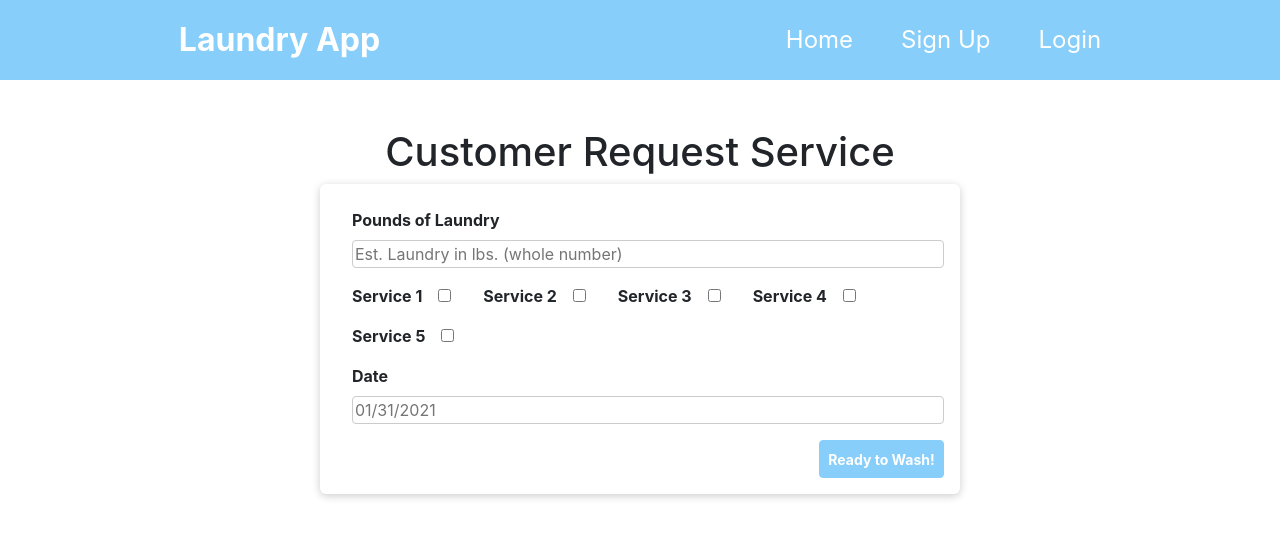
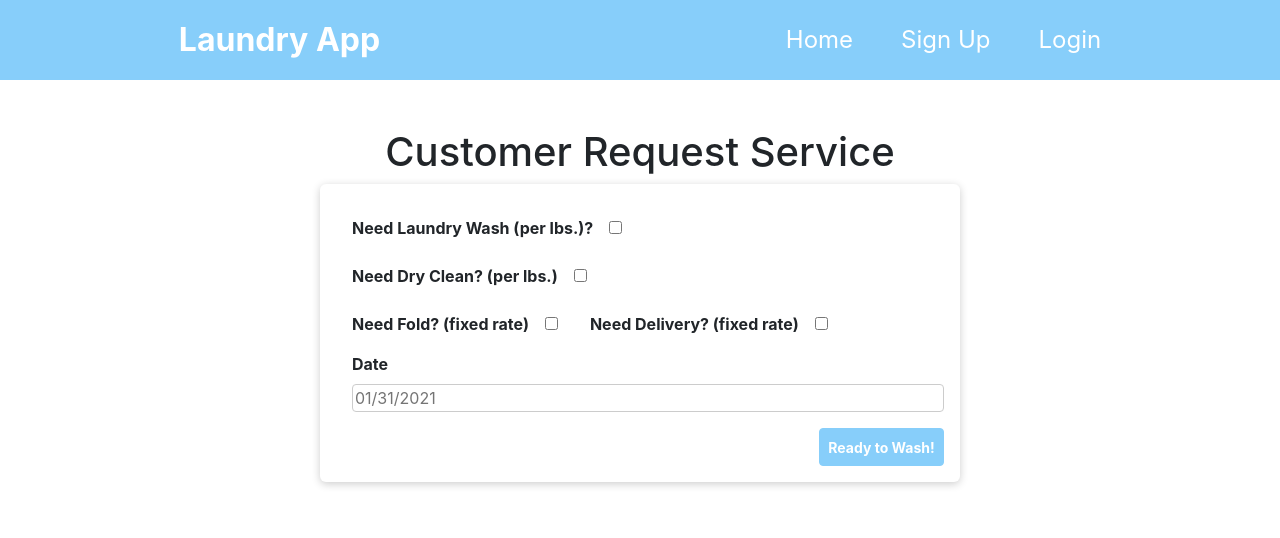
Before and after one commit to michaelchang106/laundryApp, a React (Create React App) app in the folder front/: page /CustomerRequestService in a window 1280 px wide. Shown: the top 538 px of the page. Built offline with nearby package versions, Linux system fonts and the light colour scheme.

Commit message:
fixed laundryRequest pull from DB for new serviceObjects format in DB

```diff
--- a/front/src/components/customer/LaundryRequestForm.js
+++ b/front/src/components/customer/LaundryRequestForm.js
@@ -6,24 +6,23 @@ import classes from "./LaundryRequestForm.module.css";
 function LaundryRequestForm(props) {
   // initailize react hooks
   const poundsOfLaundryRef = useRef();
-  const service1Ref = useRef();
-  const service2Ref = useRef();
-  const service3Ref = useRef();
-  const service4Ref = useRef();
-  const service5Ref = useRef();
+  const foldRef = useRef();
+  const poundsOfDryCleanRef = useRef();
+  const deliveryRef = useRef();
   const dateRef = useRef();
+
   const [dateErrorMessage, setDateErrorMesssage] = useState();
+  const [dryCleanForm, setDryCleanForm] = useState(false);
+  const [washForm, setWashForm] = useState(false);
 
   // onSubmit customer form handler
   async function laundryRequestHandler(event) {
     event.preventDefault();
 
     const poundsOfLaundry = poundsOfLaundryRef.current.value;
-    const service1 = service1Ref.current.checked;
-    const service2 = service2Ref.current.checked;
-    const service3 = service3Ref.current.checked;
-    const service4 = service4Ref.current.checked;
-    const service5 = service5Ref.current.checked;
+    const fold = foldRef.current.checked;
+    const poundsOfDryClean = poundsOfDryCleanRef.current.value;
+    const delivery = deliveryRef.current.checked;
     const date = dateRef.current.value;
 
     const today = new Date();
@@ -35,51 +34,106 @@ function LaundryRequestForm(props) {
     }
 
     const laundryRequestData = {
-      poundsOfLaundry: poundsOfLaundry,
-      service1: service1,
-      service2: service2,
-      service3: service3,
-      service4: service4,
-      service5: service5,
+      wash: poundsOfLaundry,
+      dryClean: poundsOfDryClean,
+      fold: fold,
+      delivery: delivery,
       date: date,
     };
 
     await props.laundryRequestFetch(laundryRequestData);
   }
 
-  // form component
-  return (
-    <Card>
-      <form className={classes.form} onSubmit={laundryRequestHandler}>
+  function setDryCleanFormFunc() {
+    setDryCleanForm(!dryCleanForm);
+  }
+
+  function setWashFormFunc() {
+    setWashForm(!washForm);
+  }
+
+  function showWashForm() {
+    if (washForm) {
+      return (
         <div className={classes.textControl}>
-          <label htmlFor="poundsOfLaundry">Pounds of Laundry</label>
+          <label htmlFor="poundsOfLaundry">
+            Estimated Pounds of Laundry for Wash
+          </label>
           <input
             type="number"
-            placeholder="Est. Laundry in lbs. (whole number)"
+            placeholder="Estimated pounds"
             required
             name="poundsOfLaundry"
             ref={poundsOfLaundryRef}
           />
         </div>
+      );
+    } else {
+      return (
+        <input
+          type="hidden"
+          value=""
+          name="poundsOfLaundry"
+          ref={poundsOfLaundryRef}
+        />
+      );
+    }
+  }
+
+  function showDryCleanForm() {
+    if (dryCleanForm) {
+      return (
+        <div className={classes.textControl}>
+          <label htmlFor="poundsOfDryClean">
+            Estimated Pounds of Laundry for Dry Clean
+          </label>
+          <input
+            type="number"
+            placeholder="Estimated pounds"
+            required
+            name="poundsOfDryClean"
+            ref={poundsOfDryCleanRef}
+          />
+        </div>
+      );
+    } else {
+      return (
+        <input
+          type="hidden"
+          value=""
+          name="poundsOfDryClean"
+          ref={poundsOfDryCleanRef}
+        />
+      );
+    }
+  }
+
+  // form component
+  return (
+    <Card>
+      <form className={classes.form} onSubmit={laundryRequestHandler}>
+        <div className={classes.checkBoxControl}>
+          <label htmlFor="wash">Need Laundry Wash (per lbs.)?</label>
+          <input type="checkbox" name="wash" onChange={setWashFormFunc} />
+        </div>
+        {showWashForm()}
+        <div className={classes.checkBoxControl}>
+          <label htmlFor="dryClean">Need Dry Clean? (per lbs.)</label>
+          <input
+            type="checkbox"
+            name="dryClean"
+            onChange={setDryCleanFormFunc}
+          />
+        </div>
+        {showDryCleanForm()}
         <span className={classes.checkBoxControl}>
-          <label htmlFor="service1">Service 1</label>
-          <input type="checkbox" name="service1" ref={service1Ref} />
+          <label htmlFor="fold">Need Fold? (fixed rate)</label>
+          <input type="checkbox" name="fold" ref={foldRef} />
         </span>
+
         <span className={classes.checkBoxControl}>
-          <label htmlFor="service2">Service 2</label>
-          <input type="checkbox" name="service2" ref={service2Ref} />
-        </span>
-        <span className={classes.checkBoxControl}>
-          <label htmlFor="service3">Service 3</label>
-          <input type="checkbox" name="service3" ref={service3Ref} />
-        </span>
-        <span className={classes.checkBoxControl}>
-          <label htmlFor="service4">Service 4</label>
-          <input type="checkbox" name="service4" ref={service4Ref} />
-        </span>
-        <span className={classes.checkBoxControl}>
-          <label htmlFor="service5">Service 5</label>
-          <input type="checkbox" name="service5" ref={service5Ref} />
+          <label htmlFor="delivery">Need Delivery? (fixed rate)</label>
+          <input type="checkbox" name="delivery" ref={deliveryRef} />
         </span>
         <div className={classes.textControl}>
           <label htmlFor="date">Date</label>
--- a/front/src/components/layout/MainNavigation.js
+++ b/front/src/components/layout/MainNavigation.js
@@ -79,10 +79,10 @@ function MainNavigation() {
       </Link>
       <nav>
         <ul>
-          <li>
+          <li key="home">
             <Link to="/">Home</Link>
           </li>
-          <li>
+          <li key="signup">
             <Link to="/SignUp">Sign Up</Link>
           </li>
           {linksRender}
--- a/front/src/pages/CustomerRequestService.js
+++ b/front/src/pages/CustomerRequestService.js
@@ -27,37 +27,76 @@ function CustomerRequestService() {
     availableProviders = await response.json();
     servicesPrice = data;
 
-    // THIS IS HACK-WHAT SHOULD THIS ACTUALLY BE?
-    //I'm just setting true false back and forth for it to re-render
+    //I'm just setting true false back and forth for component to re-render
     setGotProivders(!gotProivders);
   };
 
-  // const getAdditionalServices = () => {
-  //   const additionalServices = [];
+  availableProviders.forEach((provider) => {
+    const laundryCost = servicesPrice.wash
+      ? provider.serviceObjects.wash.price * servicesPrice.wash
+      : 0;
 
-  //   for (const [key, value] of Object.entries(servicesPrice)) {
-  //     console.log(`${key}: ${value}`);
-  //   }
-  // };
+    const dryCleanCost = servicesPrice.dryClean
+      ? provider.serviceObjects.dryClean.price * servicesPrice.dryClean
+      : 0;
 
-  availableProviders.forEach((provider) => {
+    const foldingCost = servicesPrice.fold
+      ? provider.serviceObjects.fold.price
+      : 0;
+
+    const deliveryCost = servicesPrice.delivery
+      ? provider.serviceObjects.delivery.price
+      : 0;
+
+    const totalCost = laundryCost + dryCleanCost + foldingCost + deliveryCost;
+
     providerCardRender.push(
       <Card>
-        <h5>Bussiness: {provider.companyName}</h5>
-        <ul>
-          <li>Email: {provider.email}</li>
-          <li>Address: {provider.address}</li>
-          <li>City: {provider.city}</li>
-          <li>State: {provider.state}</li>
-          <li>Zip Code: {provider.zipCode}</li>
-          <li>Phone Number: {provider.phoneNumber}</li>
-          <li>
-            Cost for laundry:{" "}
-            {currencyFormatter.format(
-              provider.services.pricePerPounds * servicesPrice.poundsOfLaundry
-            )}
-          </li>
-        </ul>
+        <h5>Business: {provider.companyName}</h5>
+        <div className="row">
+          <span className="col-6">
+            <strong>Email: </strong> {provider.email}
+          </span>
+          <span className="col-6">
+            <strong>Phone Number: </strong> {provider.phoneNumber}
+          </span>
+          <span className="col-6">
+            <strong>Address: </strong> {provider.address}
+          </span>
+          <span className="col-6">
+            <strong>City: </strong> {provider.city}
+          </span>
+          <span className="col-6">
+            <strong>State: </strong> {provider.state}
+          </span>
+          <span className="col-6">
+            <strong>Zip Code: </strong> {provider.zipCode}
+          </span>
+        </div>
+        <div className="row">
+          <span className="col-6">
+            <strong>Laundry Cost: </strong>
+            {currencyFormatter.format(laundryCost)}
+          </span>
+          <span className="col-6">
+            <strong>Dry Cleaning Cost: </strong>
+            {currencyFormatter.format(dryCleanCost)}
+          </span>
+          <span className="col-6">
+            <strong>Cost for Folding: </strong>
+            {currencyFormatter.format(foldingCost)}
+          </span>
+          <span className="col-6">
+            <strong>Cost for Delivery: </strong>
+            {currencyFormatter.format(deliveryCost)}
+          </span>
+          <span className="col-6">
+            <strong>
+              Total Costs:
+              {currencyFormatter.format(totalCost)}
+            </strong>
+          </span>
+        </div>
       </Card>
     );
   });
--- a/front/src/pages/SignUp.js
+++ b/front/src/pages/SignUp.js
@@ -5,10 +5,10 @@ function SignUp() {
     <div>
       <h1>Sign Up Page</h1>
       <ul>
-        <li>
+        <li key="signUpProviders">
           <Link to="/signUpProviders">Providers Sign Up</Link>
         </li>
-        <li>
+        <li key="signUpCustomers">
           <Link to="/signUpCustomers">Customers Sign Up</Link>
         </li>
       </ul>
```
Also changed, not shown: 2 other files (tests, documents, lock files or other folders).
